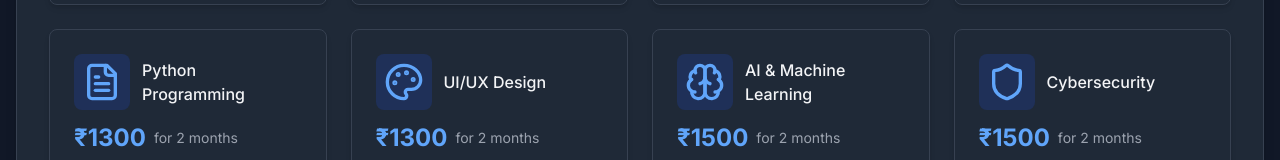
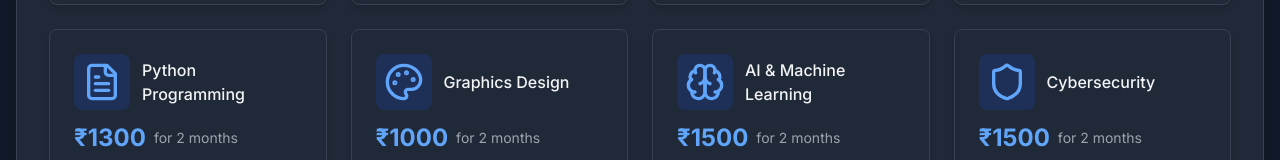
Before and after one commit to debasish9876/idea-to-life, a Next.js app: page / in a window 1280 px wide. Shown: the part 2694-2854 px from the top of the page. Built offline with nearby package versions, Linux system fonts and the light colour scheme.

Commit message:
Update internships-section.tsx

```diff
--- a/components/internships-section.tsx
+++ b/components/internships-section.tsx
@@ -24,7 +24,7 @@ export default function InternshipsSection() {
   const internshipDomains = [
     {
       title: "Web Development",
-      price: "₹1300",
+      price: "₹1500",
       icon: <Code className="w-10 h-10 text-blue-400" />,
       formLink: "https://forms.gle/5m3Dn48LUYBuSn7r9",
       description:
@@ -68,8 +68,8 @@ export default function InternshipsSection() {
       skills: ["Core Python", "Libraries", "Automation", "Web Scraping"],
     },
     {
-      title: "UI/UX Design",
-      price: "₹1300",
+      title: "Graphics Design",
+      price: "₹1000",
       icon: <Palette className="w-10 h-10 text-blue-400" />,
       formLink: "https://forms.gle/11qa4mrEfU2qxTkv7",
       description:
```
